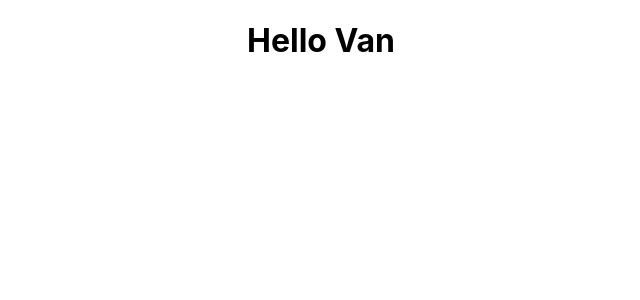
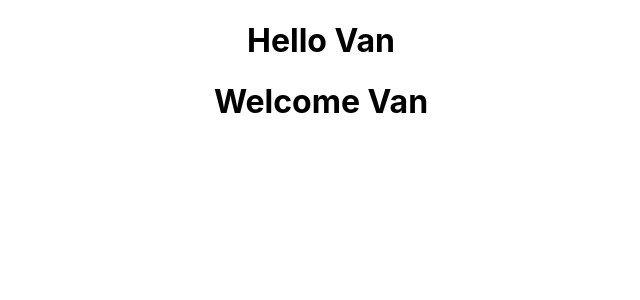
Before and after one commit to Trantuvan/react-fundamental, a React (Create React App) app: page / in a window 1280 px wide. Shown: the top 300 px of the page, without its empty margins (319-959 px from the left). Built offline with nearby package versions, Linux system fonts and the light colour scheme.

Commit message:
import & invoke class component

```diff
--- a/src/App.js
+++ b/src/App.js
@@ -1,10 +1,12 @@
 import "./App.css";
 import Greet from "./components/Greet";
+import Welcome from "./components/Welcome";
 
 function App() {
   return (
     <div className="App">
       <Greet />
+      <Welcome />
     </div>
   );
 }
```
